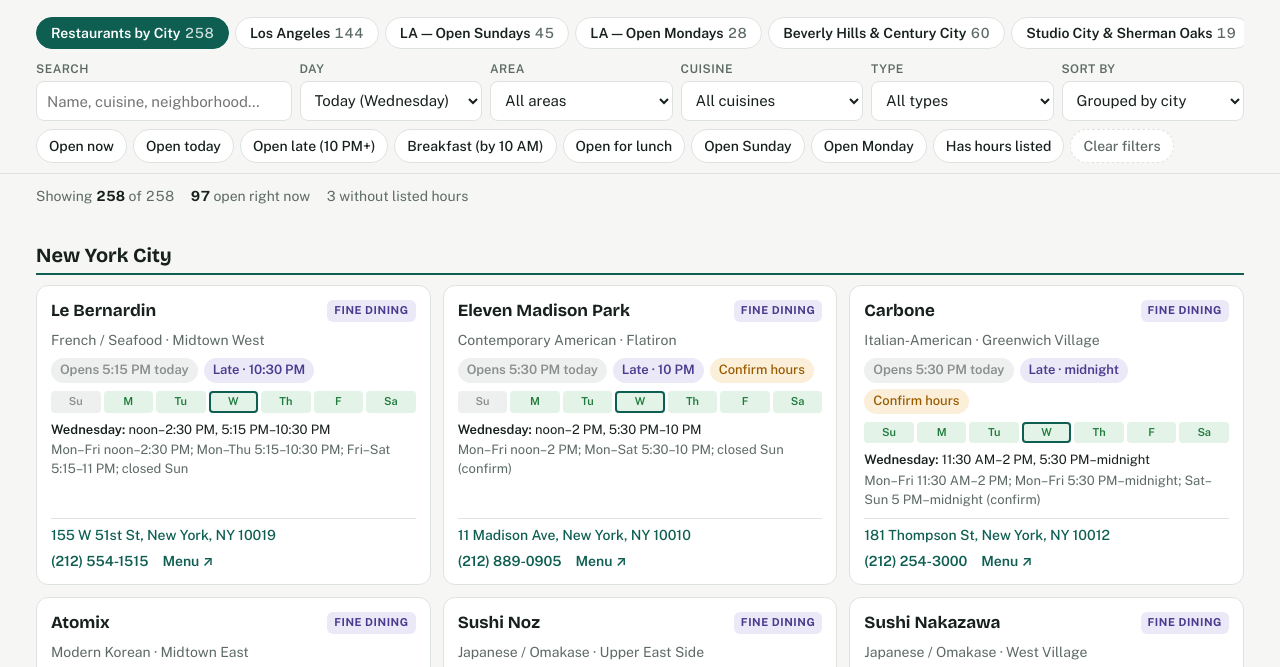
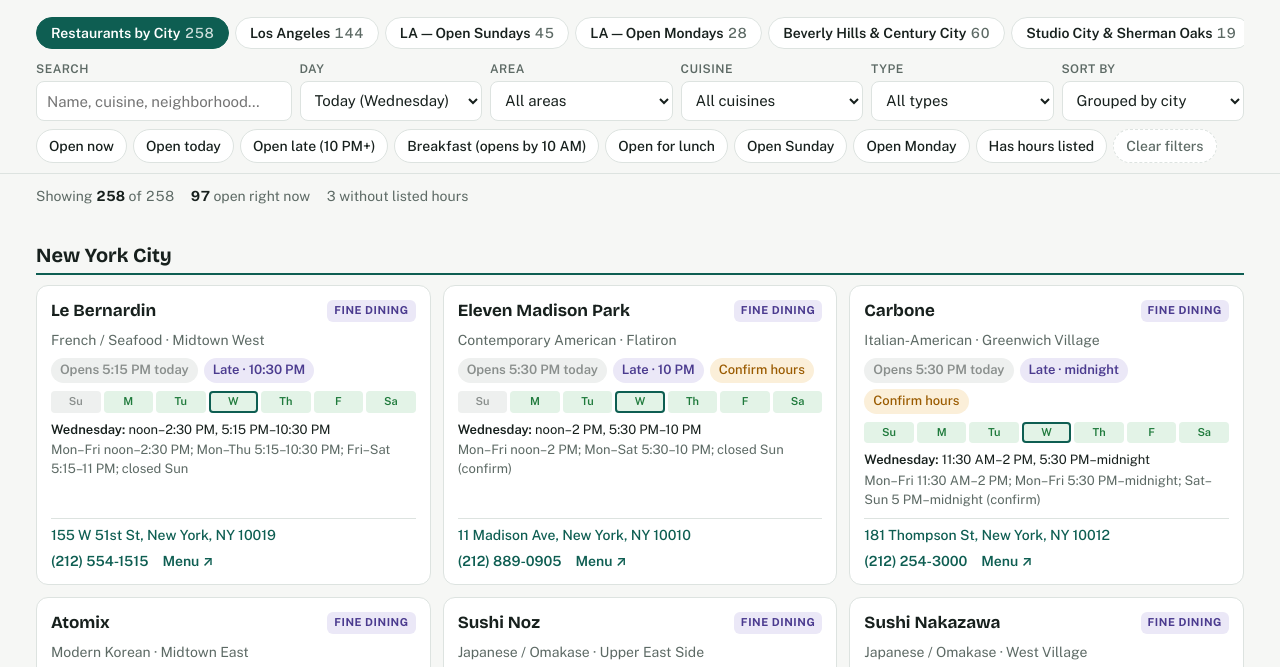
Before and after one commit to MDMEZ01/restaurant-guide, a plain HTML site: page index.html in a window 1280 px wide. Shown: the part 112-779 px from the top of the page. Drawn offline with nearby package versions, Linux system fonts and the light colour scheme.

Commit message:
Clarify breakfast filter label
Co-Authored-By: Claude Opus 5.5 <noreply@anthropic.com>
Claude-Session: https://claude.ai/code/session_01JRwtM83KbbaqCmVJ6oBjGB

```diff
--- a/index.html
+++ b/index.html
@@ -173,7 +173,7 @@ footer { color: var(--muted); font-size: 12px; padding: 24px 0 32px; border-top:
     { id: "now", label: "Open now" },
     { id: "day", label: "Open today" },
     { id: "late", label: "Open late (10 PM+)" },
-    { id: "breakfast", label: "Breakfast (by 10 AM)" },
+    { id: "breakfast", label: "Breakfast (opens by 10 AM)" },
     { id: "lunch", label: "Open for lunch" },
     { id: "sun", label: "Open Sunday" },
     { id: "mon", label: "Open Monday" },
```
